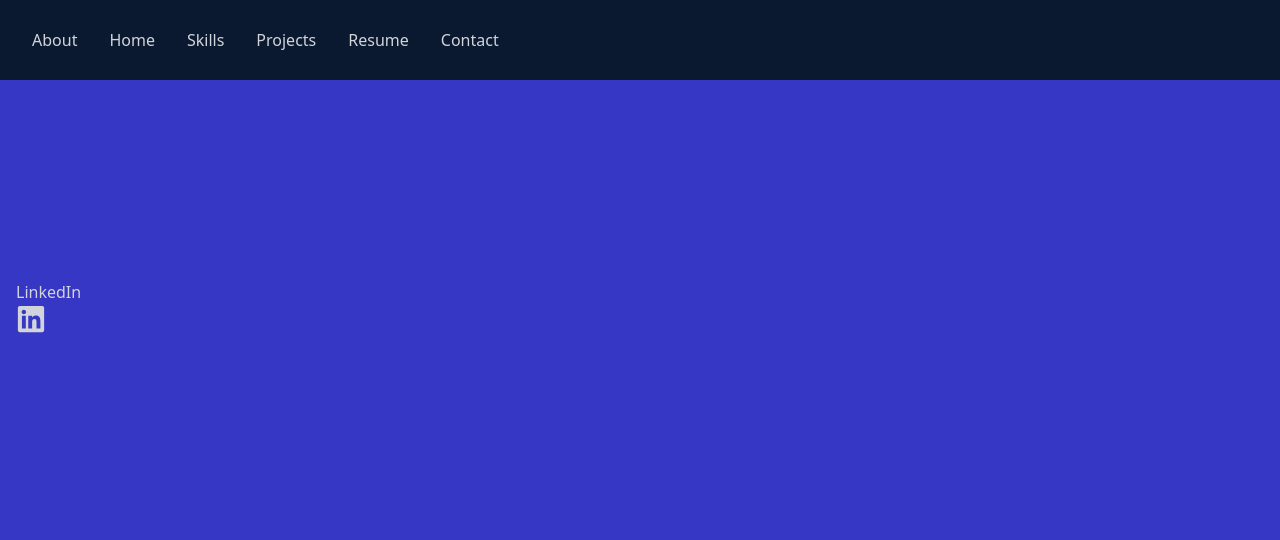
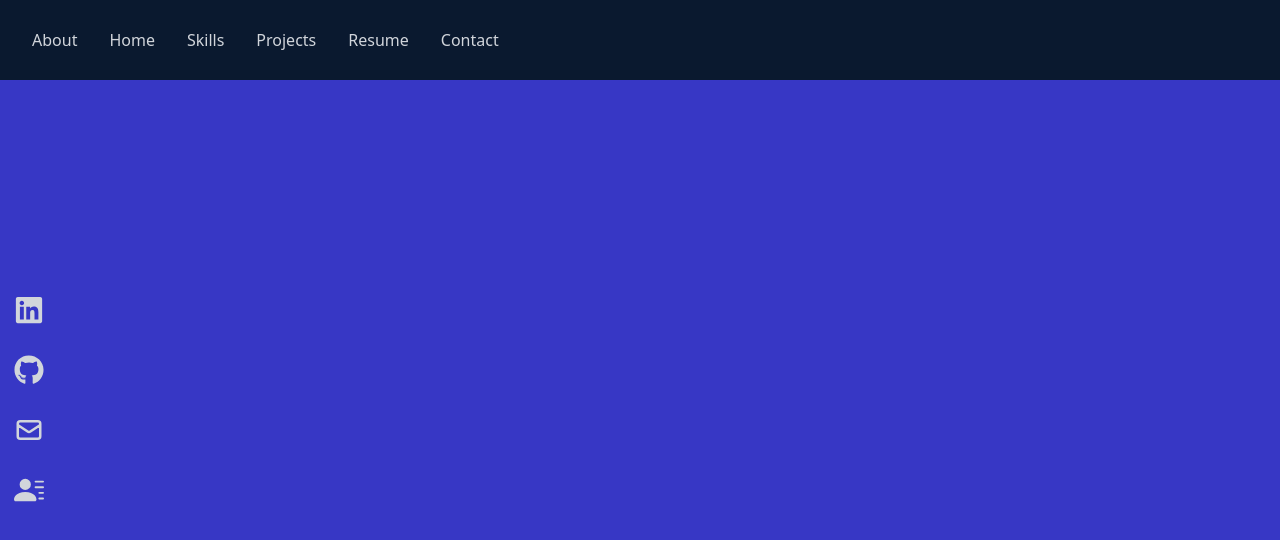
Before and after one commit to AddyRdz/profile-1.0, a React (Create React App) app: page / in a window 1280 px wide. Shown: the top 540 px of the page. Built offline with nearby package versions, Linux system fonts and the light colour scheme.

Commit message:
Added social icon on navbar

```diff
--- a/src/components/Navbar.jsx
+++ b/src/components/Navbar.jsx
@@ -36,14 +36,31 @@ const Navbar = () => {
         </ul>
 
         {/* Social Info */}
-        <div className='flex fixed flex-col top-[35%] left-0'>
+        <div className='hidden lg:flex fixed flex-col top-[35%] left-0'>
         <ul>
-            <li>
-                <a href="/">
+            <li className='w-[160px] h-[60px] flex justify-between items-center ml-[-100px] hover:ml-[-10px] duration=300'>
+                <a className='flex justify-between items-center w-full text-gray-300'
+                 href="/">
                     LinkedIn <FaLinkedin size={30} />
                 </a>
-
-
+            </li>
+            <li className='w-[160px] h-[60px] flex justify-between items-center ml-[-100px] hover:ml-[-10px] duration=300'>
+                <a className='flex justify-between items-center w-full text-gray-300'
+                 href="/">
+                    GitHub <FaGithub size={30} />
+                </a>
+            </li>
+            <li className='w-[160px] h-[60px] flex justify-between items-center ml-[-100px] hover:ml-[-10px] duration=300'>
+                <a className='flex justify-between items-center w-full text-gray-300'
+                 href="/">
+                    Email <HiOutlineMail size={30} />
+                </a>
+            </li>
+            <li className='w-[160px] h-[60px] flex justify-between items-center ml-[-100px] hover:ml-[-10px] duration=300'>
+                <a className='flex justify-between items-center w-full text-gray-300'
+                 href="/">
+                    Resume <BsFillPersonLinesFill size={30} />
+                </a>
             </li>
         </ul>
 
```
